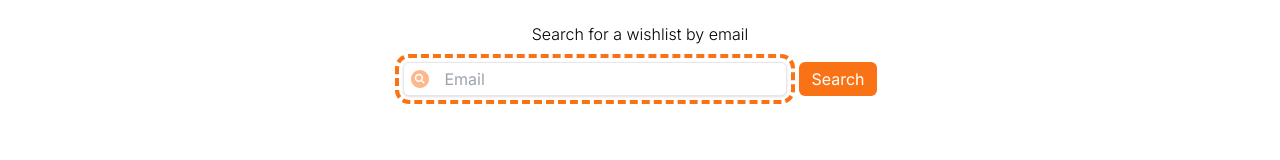
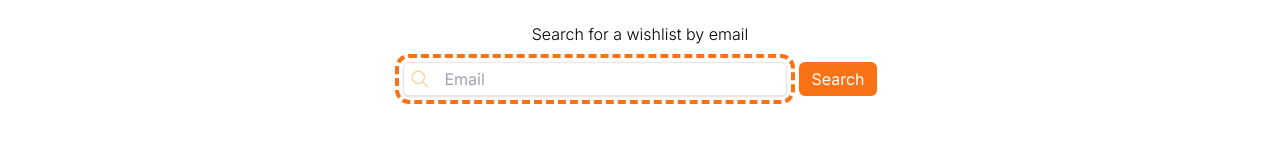
Before and after one commit to mazurcodes/Gifter-Next13, a Next.js app: page / in a window 1280 px wide. Shown: the part 206-366 px from the top of the page. Built offline with nearby package versions, Linux system fonts and the light colour scheme; no server answers.

Commit message:
Change icon in the input field

```diff
--- a/app/components/SearchForm/index.tsx
+++ b/app/components/SearchForm/index.tsx
@@ -2,7 +2,7 @@
 
 import Image from 'next/image';
 import { ChangeEvent, useState } from 'react';
-import searchIcon from '@/assets/SearchIcon.svg';
+import searchMiniIcon from '@/assets/SearchMiniIcon.svg';
 import { useRouter } from 'next/navigation';
 import { getSearchByEmailHref } from '@/utils/server';
 
@@ -34,7 +34,7 @@ const SearchForm = () => {
       <div className="relative flex">
         <Image
           className="absolute top-2 left-2 z-10 opacity-50"
-          src={searchIcon}
+          src={searchMiniIcon}
           alt="magnifying glass incon"
           width={18}
           height={18}
```
Also changed, not shown: app/assets/SearchMiniIcon.svg (added).
